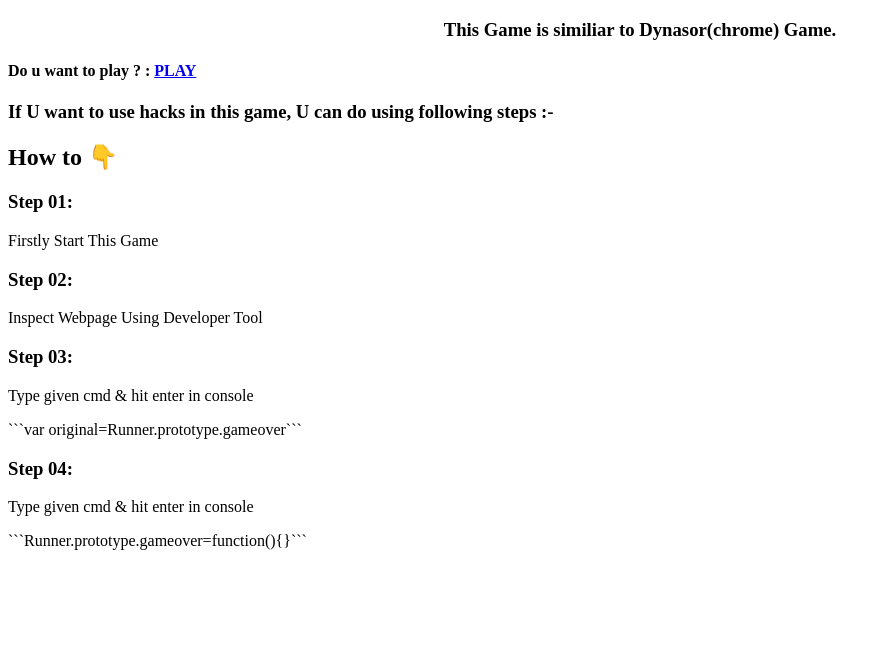
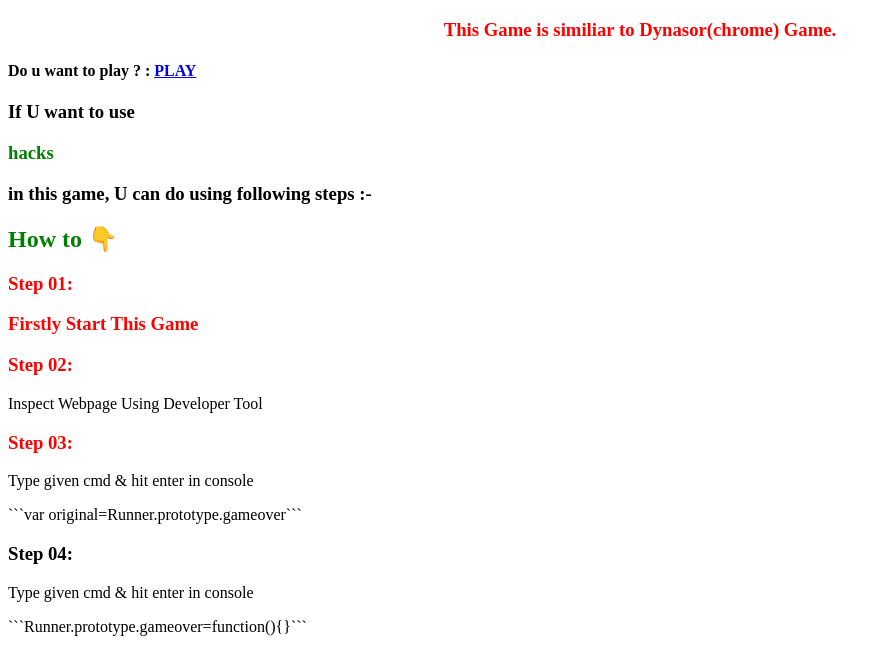
Before and after one commit to LxaNce-Hacker/HTML, a plain HTML site: page Corona-Game/index.html in a window 1280 px wide. Shown: the part 141-800 px from the top of the page, without its empty margins (0-891 px from the left). Drawn offline with Linux system fonts and the light colour scheme.

Commit message:
Update index.html

````diff
--- a/Corona-Game/index.html
+++ b/Corona-Game/index.html
@@ -10,14 +10,14 @@
     <h1>
       CORONA-GAME
     </h1>
-    <h3>This Game is similiar to Dynasor(chrome) Game.</h3>
+    <h3 style="color:red;">This Game is similiar to Dynasor(chrome) Game.</h3>
     </center>
     <h4>Do u want to play ? : <a href=https://lxance-hacker.github.io/HTML/Corona-Game/start>PLAY</a></h4>
-    <h3>If U want to use hacks in this game, U can do using following steps :-<h3>
-    <h2>How to 👇</h2>
-    <h3>Step 01: </h3><p>Firstly Start This Game</p>
-    <h3>Step 02: </h3><p>Inspect Webpage Using Developer Tool</p>
-    <h3>Step 03: </h3><p>Type given cmd & hit enter in console</p>
+    <h3>If U want to use <p style="color:green;">hacks</p> in this game, U can do using following steps :-<h3>
+    <h2 style="color:green;">How to 👇</h2>
+    <h3 style="color:red;">Step 01: <p>Firstly Start This Game</p></h3>
+    <h3 style="color:red;">Step 02: </h3><p>Inspect Webpage Using Developer Tool</p>
+    <h3 style="color:red;">Step 03: </h3><p>Type given cmd & hit enter in console</p>
 
     ```var original=Runner.prototype.gameover```
 
````
